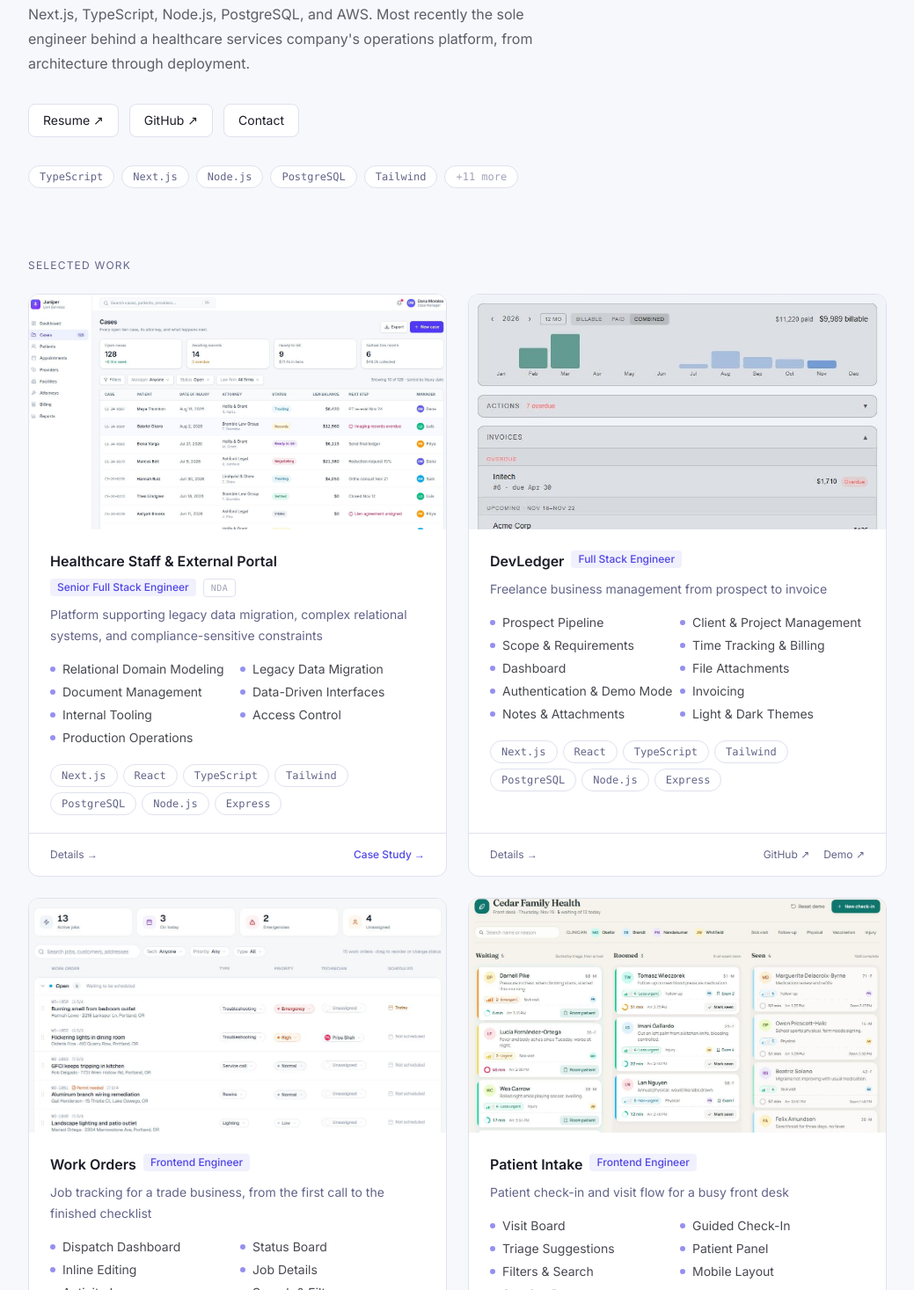
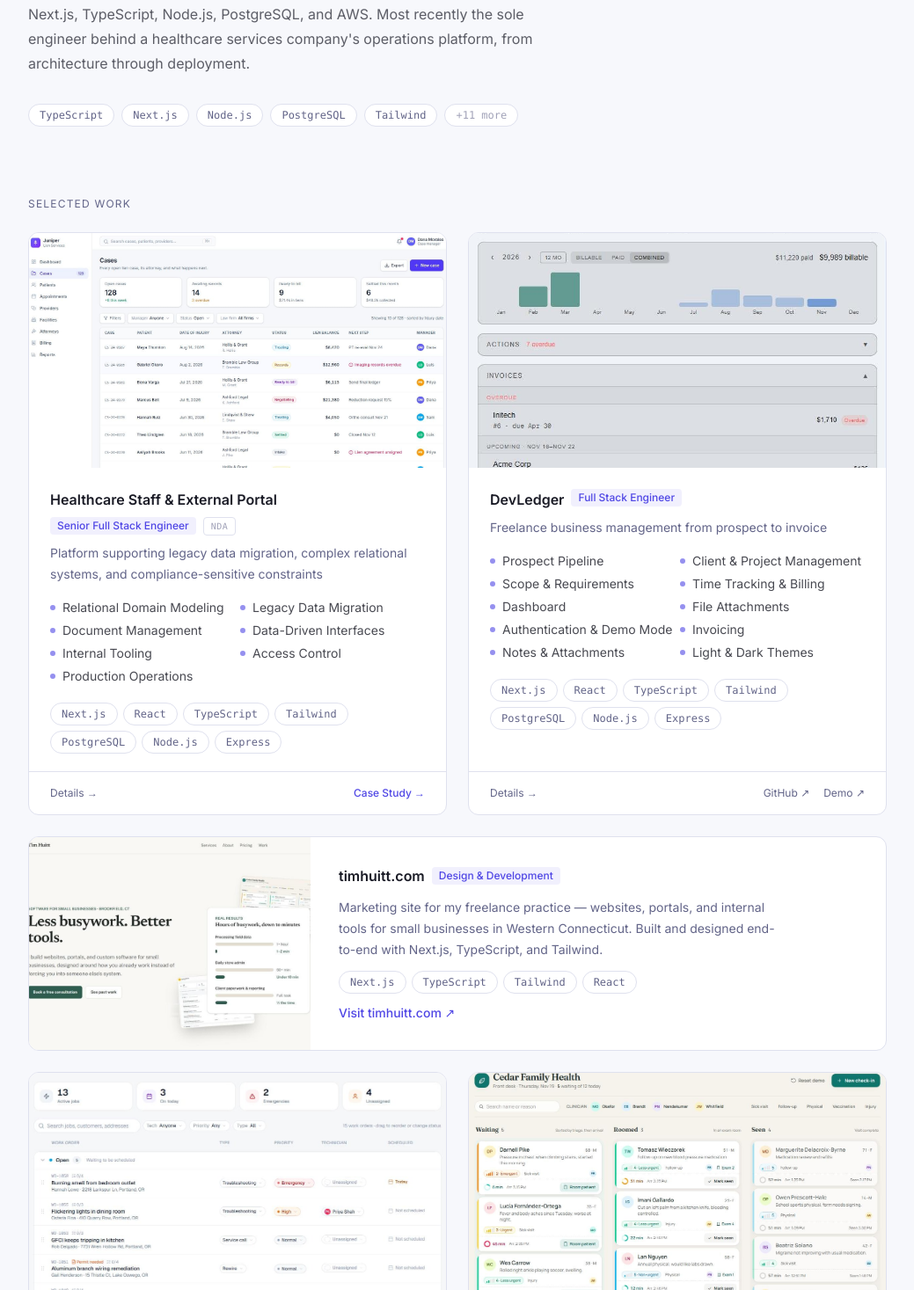
Before and after one commit to TimHuitt/portfolio, a Next.js app in the folder client/: page / in a window 1280 px wide. Shown: the part 303-1770 px from the top of the page at 88% size, without its empty margins (120-1159 px from the left). Built offline with nearby package versions, Linux system fonts and the light colour scheme.

Commit message:
remove contact page, update form, add gallery for earlier projects, add bot info, add freelance project, cleanup unused files and code

```diff
--- /dev/null
+++ b/client/src/app/case-study/page.tsx
@@ -0,0 +1,30 @@
+import type { Metadata } from "next";
+
+export const metadata: Metadata = {
+  title: "Case Study",
+  description: "Tim Huitt's case study — healthcare operations platform.",
+};
+
+export default function CaseStudyPage() {
+  return (
+    <div className="mx-auto flex h-[calc(100vh-56px)] max-w-5xl flex-col px-6 py-6">
+      <div className="mb-4 flex shrink-0 items-center justify-between">
+        <h1 className="font-semibold text-text">Case Study</h1>
+        <a
+          href="/Tim-Huitt_Case-Study.pdf"
+          download
+          className="text-sm text-muted transition-colors hover:text-text"
+        >
+          Download ↓
+        </a>
+      </div>
+      <div className="flex-1 overflow-hidden rounded-xl border border-border">
+        <iframe
+          src="/Tim-Huitt_Case-Study.pdf"
+          className="h-full w-full"
+          title="Tim Huitt Case Study"
+        />
+      </div>
+    </div>
+  );
+}
--- a/client/src/app/contact/page.tsx
+++ /dev/null
@@ -1,42 +0,0 @@
-import type { Metadata } from "next";
-import Link from "next/link";
-import { ContactForm } from "@/components/ContactForm";
-
-export const metadata: Metadata = {
-  title: "Contact",
-  description: "Get in touch with Tim Huitt.",
-};
-
-const links = [
-  { label: "timhuitt@gmail.com", href: "mailto:timhuitt@gmail.com" },
-  { label: "LinkedIn", href: "https://linkedin.com/in/timhuitt", external: true },
-  { label: "GitHub", href: "https://github.com/TimHuitt", external: true },
-];
-
-export default function ContactPage() {
-  return (
-    <div className="mx-auto max-w-2xl px-6 py-24">
-      <h1 className="mb-3 text-3xl font-bold text-text">Get in touch</h1>
-      <p className="mb-10 leading-7 text-muted">
-        Open to roles, freelance work, and interesting problems. Fill out the
-        form below or reach out directly.
-      </p>
-
-      <div className="mb-10 flex flex-wrap gap-3">
-        {links.map(({ label, href, external }) => (
-          <Link
-            key={label}
-            href={href}
-            {...(external ? { target: "_blank", rel: "noopener noreferrer" } : {})}
-            className="inline-flex items-center gap-2 rounded-lg border border-border bg-surface px-4 py-2 text-sm text-text transition-colors hover:border-border-hover hover:bg-surface-hover"
-          >
-            {label}
-            {external && <span className="text-muted">↗</span>}
-          </Link>
-        ))}
-      </div>
-
-      <ContactForm />
-    </div>
-  );
-}
--- a/client/src/app/layout.tsx
+++ b/client/src/app/layout.tsx
@@ -2,7 +2,7 @@ import type { Metadata } from "next";
 import "./globals.css";
 import { Header } from "@/components/Header";
 import { Footer } from "@/components/Footer";
-import { PdfModalRoot } from "@/components/PdfModal";
+
 
 export const metadata: Metadata = {
   title: {
@@ -11,6 +11,19 @@ export const metadata: Metadata = {
   },
   description:
     "Full-stack engineer building production web applications with React, Next.js, TypeScript, Node.js, PostgreSQL, and AWS. Most recently sole engineer on a healthcare operations platform.",
+  authors: [{ name: "Tim Huitt", url: "https://portfolio.timhuitt.com" }],
+  keywords: [
+    "Tim Huitt",
+    "Software Engineer",
+    "Full-Stack Engineer",
+    "React",
+    "Next.js",
+    "TypeScript",
+    "Node.js",
+    "PostgreSQL",
+    "AWS",
+    "Web Development",
+  ],
   metadataBase: new URL("https://portfolio.timhuitt.com"),
   openGraph: {
     type: "website",
@@ -43,7 +56,6 @@ export default function RootLayout({
         <Header />
         <main>{children}</main>
         <Footer />
-        <PdfModalRoot />
       </body>
     </html>
   );
--- a/client/src/app/page.tsx
+++ b/client/src/app/page.tsx
@@ -8,7 +8,7 @@ import {
 import { skillLabel } from "@/data/skills";
 import { ExpandableSkills } from "@/components/ExpandableSkills";
 import { ContactForm } from "@/components/ContactForm";
-import { PdfModalButton } from "@/components/PdfModal";
+
 
 function SkillChip({ skill }: { skill: string }) {
   return (
@@ -57,7 +57,7 @@ function WorkCard({ project }: { project: Project }) {
 
           <p className="mb-4 text-sm leading-6 text-muted">{headerLine}</p>
 
-          <ul className="mb-5 grid grid-cols-1 gap-1.5 sm:grid-cols-2">
+          <ul className="mb-5 hidden md:grid grid-cols-1 gap-1.5 md:grid-cols-2">
             {project.features.map(([name]) => (
               <li key={name} className="flex items-center gap-2 text-sm text-text/80">
                 <span className="size-1.5 shrink-0 rounded-full bg-accent/60" />
@@ -104,13 +104,12 @@ function WorkCard({ project }: { project: Project }) {
             </a>
           )}
           {project.caseStudy && (
-            <PdfModalButton
-              url="/Tim-Huitt_Case-Study.pdf"
-              title="Case Study"
+            <Link
+              href="/case-study"
               className="text-xs font-medium text-accent transition-colors hover:underline"
             >
               Case Study →
-            </PdfModalButton>
+            </Link>
           )}
         </div>
       </div>
@@ -179,12 +178,39 @@ function LegacyCard({ project }: { project: Project }) {
   );
 }
 
+const jsonLd = {
+  "@context": "https://schema.org",
+  "@type": "Person",
+  name: "Tim Huitt",
+  jobTitle: "Software Engineer",
+  url: "https://portfolio.timhuitt.com",
+  email: "tim@timhuitt.com",
+  sameAs: [
+    "https://github.com/TimHuitt",
+    "https://www.linkedin.com/in/timhuitt/",
+  ],
+  knowsAbout: [
+    "React",
+    "Next.js",
+    "TypeScript",
+    "Node.js",
+    "PostgreSQL",
+    "AWS",
+    "Full-Stack Web Development",
+  ],
+};
+
 export default function HomePage() {
   const mainProjects = getMainProjects();
   const legacyProjects = getLegacyProjects();
 
   return (
-    <div className="mx-auto max-w-5xl px-6">
+    <>
+      <script
+        type="application/ld+json"
+        dangerouslySetInnerHTML={{ __html: JSON.stringify(jsonLd) }}
+      />
+      <div className="mx-auto max-w-5xl px-6">
       {/* ── Hero ─────────────────────────────────────────────── */}
       <section className="pb-20 pt-24">
         <h1 className="text-5xl font-bold tracking-tight text-text sm:text-6xl">
@@ -201,31 +227,6 @@ export default function HomePage() {
           platform, from architecture through deployment.
         </p>
 
-        <div className="mt-8 flex flex-wrap gap-3">
-          <a
-            href="/Tim-Huitt_Resume.pdf"
-            target="_blank"
-            rel="noopener noreferrer"
-            className="inline-flex items-center gap-1.5 rounded-lg border border-border bg-surface px-4 py-2 text-sm text-text transition-colors hover:border-border-hover hover:bg-surface-hover"
-          >
-            Resume ↗
-          </a>
-          <a
-            href="https://github.com/TimHuitt"
-            target="_blank"
-            rel="noopener noreferrer"
-            className="inline-flex items-center gap-1.5 rounded-lg border border-border bg-surface px-4 py-2 text-sm text-text transition-colors hover:border-border-hover hover:bg-surface-hover"
-          >
-            GitHub ↗
-          </a>
-          <a
-            href="#contact"
-            className="inline-flex items-center gap-1.5 rounded-lg border border-border bg-surface px-4 py-2 text-sm text-text transition-colors hover:border-border-hover hover:bg-surface-hover"
-          >
-            Contact
-          </a>
-        </div>
-
         <div className="mt-8">
           <ExpandableSkills />
         </div>
@@ -237,7 +238,50 @@ export default function HomePage() {
           Selected Work
         </p>
         <div className="grid grid-cols-1 gap-6 md:grid-cols-2">
-          {mainProjects.map((p) => (
+          {mainProjects.slice(0, 2).map((p) => (
+            <WorkCard key={p.slug} project={p} />
+          ))}
+        </div>
+
+        {/* Freelance practice — horizontal card, full-width */}
+        <a
+          href="https://timhuitt.com"
+          target="_blank"
+          rel="noopener noreferrer"
+          className="group mt-6 flex flex-col overflow-hidden rounded-xl border border-border bg-surface transition-colors hover:border-border-hover sm:flex-row"
+        >
+          <div className="relative h-52 shrink-0 overflow-hidden bg-bg sm:h-auto sm:w-80">
+            <Image
+              src="/images/timhuitt-hero.jpg"
+              alt="timhuitt.com — freelance practice site"
+              fill
+              className="object-cover object-top transition-transform duration-300 group-hover:scale-[1.02]"
+              sizes="(max-width: 640px) 100vw, 320px"
+            />
+          </div>
+          <div className="flex flex-1 flex-col justify-center gap-3 p-6 md:p-8">
+            <div className="flex flex-wrap items-center gap-2">
+              <h3 className="font-semibold text-text">timhuitt.com</h3>
+              <RoleBadge role="Design & Development" />
+            </div>
+            <p className="max-w-lg text-sm leading-6 text-muted">
+              Marketing site for my freelance practice — websites, portals, and
+              internal tools for small businesses in Western Connecticut. Built
+              and designed end-to-end with Next.js, TypeScript, and Tailwind.
+            </p>
+            <div className="flex flex-wrap gap-1.5">
+              {(["next", "ts", "tailwind", "react"] as const).map((s) => (
+                <SkillChip key={s} skill={s} />
+              ))}
+            </div>
+            <span className="text-sm font-medium text-accent group-hover:underline">
+              Visit timhuitt.com ↗
+            </span>
+          </div>
+        </a>
+
+        <div className="mt-6 grid grid-cols-1 gap-6 md:grid-cols-2">
+          {mainProjects.slice(2).map((p) => (
             <WorkCard key={p.slug} project={p} />
           ))}
         </div>
@@ -248,9 +292,11 @@ export default function HomePage() {
         <p className="mb-6 text-xs uppercase tracking-widest text-muted">
           Earlier Projects
         </p>
-        <div className="grid grid-cols-1 gap-4 sm:grid-cols-2 lg:grid-cols-3">
+        <div className="flex gap-4 overflow-x-auto pb-2 lg:grid lg:grid-cols-3 lg:overflow-visible lg:pb-0">
           {legacyProjects.map((p) => (
-            <LegacyCard key={p.slug} project={p} />
+            <div key={p.slug} className="w-72 shrink-0 lg:w-auto">
+              <LegacyCard project={p} />
+            </div>
           ))}
         </div>
       </section>
@@ -297,8 +343,38 @@ export default function HomePage() {
         <p className="mb-8 text-xs uppercase tracking-widest text-muted">
           Contact
         </p>
+        <h2 className="mb-3 text-3xl font-bold text-text">Get in touch</h2>
+        <p className="mb-8 leading-7 text-muted">
+          Open to roles, freelance work, and interesting problems. Fill out the
+          form below or reach out directly.
+        </p>
+        <div className="mb-8 flex flex-wrap gap-3">
+          <a
+            href="mailto:tim@timhuitt.com"
+            className="inline-flex items-center gap-1.5 rounded-lg border border-border bg-surface px-4 py-2 text-sm text-text transition-colors hover:border-border-hover hover:bg-surface-hover"
+          >
+            Email ↗
+          </a>
+          <a
+            href="https://www.linkedin.com/in/timhuitt/"
+            target="_blank"
+            rel="noopener noreferrer"
+            className="inline-flex items-center gap-1.5 rounded-lg border border-border bg-surface px-4 py-2 text-sm text-text transition-colors hover:border-border-hover hover:bg-surface-hover"
+          >
+            LinkedIn ↗
+          </a>
+          <a
+            href="https://github.com/TimHuitt"
+            target="_blank"
+            rel="noopener noreferrer"
+            className="inline-flex items-center gap-1.5 rounded-lg border border-border bg-surface px-4 py-2 text-sm text-text transition-colors hover:border-border-hover hover:bg-surface-hover"
+          >
+            GitHub ↗
+          </a>
+        </div>
         <ContactForm />
       </section>
     </div>
+    </>
   );
 }
--- a/client/src/app/projects/[slug]/page.tsx
+++ b/client/src/app/projects/[slug]/page.tsx
@@ -4,7 +4,7 @@ import Link from "next/link";
 import { notFound } from "next/navigation";
 import { projects, getProject } from "@/data/projects";
 import { skillLabel } from "@/data/skills";
-import { PdfModalButton } from "@/components/PdfModal";
+
 
 export async function generateStaticParams() {
   return projects.map((p) => ({ slug: p.slug }));
@@ -71,13 +71,12 @@ export default async function ProjectPage({ params }: Props) {
             </a>
           )}
           {project.caseStudy && (
-            <PdfModalButton
-              url="/Tim-Huitt_Case-Study.pdf"
-              title="Case Study"
+            <Link
+              href="/case-study"
               className="inline-flex items-center gap-1.5 rounded-lg border border-accent/40 bg-accent-soft px-4 py-2 text-sm font-medium text-accent transition-colors hover:border-accent/60"
             >
               View Case Study →
-            </PdfModalButton>
+            </Link>
           )}
         </div>
       )}
--- /dev/null
+++ b/client/src/app/sitemap.ts
@@ -0,0 +1,17 @@
+import type { MetadataRoute } from "next";
+import { projects } from "@/data/projects";
+
+const BASE = "https://portfolio.timhuitt.com";
+
+export default function sitemap(): MetadataRoute.Sitemap {
+  return [
+    { url: BASE, lastModified: new Date(), changeFrequency: "monthly", priority: 1 },
+    { url: `${BASE}/contact`, lastModified: new Date(), changeFrequency: "yearly", priority: 0.3 },
+    ...projects.map((p) => ({
+      url: `${BASE}/projects/${p.slug}`,
+      lastModified: new Date(),
+      changeFrequency: "monthly" as const,
+      priority: 0.7,
+    })),
+  ];
+}
--- a/client/src/components/PdfModal.tsx
+++ /dev/null
@@ -1,95 +0,0 @@
-"use client";
-
-import { useState, useEffect } from "react";
-
-const PDF_MODAL_EVENT = "open-pdf-modal";
-
-interface ModalPayload {
-  url: string;
-  title: string;
-}
-
-export function PdfModalRoot() {
-  const [modal, setModal] = useState<ModalPayload | null>(null);
-
-  useEffect(() => {
-    const handler = (e: Event) =>
-      setModal((e as CustomEvent<ModalPayload>).detail);
-    window.addEventListener(PDF_MODAL_EVENT, handler);
-    return () => window.removeEventListener(PDF_MODAL_EVENT, handler);
-  }, []);
-
-  useEffect(() => {
-    if (!modal) return;
-    const handler = (e: KeyboardEvent) => {
-      if (e.key === "Escape") setModal(null);
-    };
-    document.addEventListener("keydown", handler);
-    return () => document.removeEventListener("keydown", handler);
-  }, [modal]);
-
-  if (!modal) return null;
-
-  return (
-    <div
-      className="fixed inset-0 z-50 flex items-center justify-center bg-black/80 p-4 backdrop-blur-sm"
-      onClick={() => setModal(null)}
-    >
-      <div
-        className="relative flex h-[92vh] w-full max-w-4xl flex-col overflow-hidden rounded-xl border border-border bg-surface shadow-2xl"
-        onClick={(e) => e.stopPropagation()}
-      >
-        <div className="flex shrink-0 items-center justify-between border-b border-border px-4 py-3">
-          <span className="text-sm font-medium text-text">{modal.title}</span>
-          <div className="flex items-center gap-4">
-            <a
-              href={modal.url}
-              download
-              className="text-xs text-muted transition-colors hover:text-text"
-            >
-              Download ↓
-            </a>
-            <button
-              type="button"
-              onClick={() => setModal(null)}
-              className="flex h-7 w-7 items-center justify-center rounded-md text-muted transition-colors hover:text-text"
-              aria-label="Close"
-            >
-              ✕
-            </button>
-          </div>
-        </div>
-        <iframe
-          src={modal.url}
-          className="h-full w-full flex-1"
-          title={modal.title}
-        />
-      </div>
-    </div>
-  );
-}
-
-interface PdfModalButtonProps {
-  url: string;
-  title: string;
-  className?: string;
-  children: React.ReactNode;
-}
-
-export function PdfModalButton({
-  url,
-  title,
-  className,
-  children,
-}: PdfModalButtonProps) {
-  function open() {
-    window.dispatchEvent(
-      new CustomEvent<ModalPayload>(PDF_MODAL_EVENT, { detail: { url, title } })
-    );
-  }
-  return (
-    <button type="button" onClick={open} className={className}>
-      {children}
-    </button>
-  );
-}
```
Also changed, not shown: client/src/app/resume/page.tsx (added, +30 -0 lines), client/src/components/Header.tsx (+3 -8 lines), client/public/images/timhuitt-hero.jpg (added).
